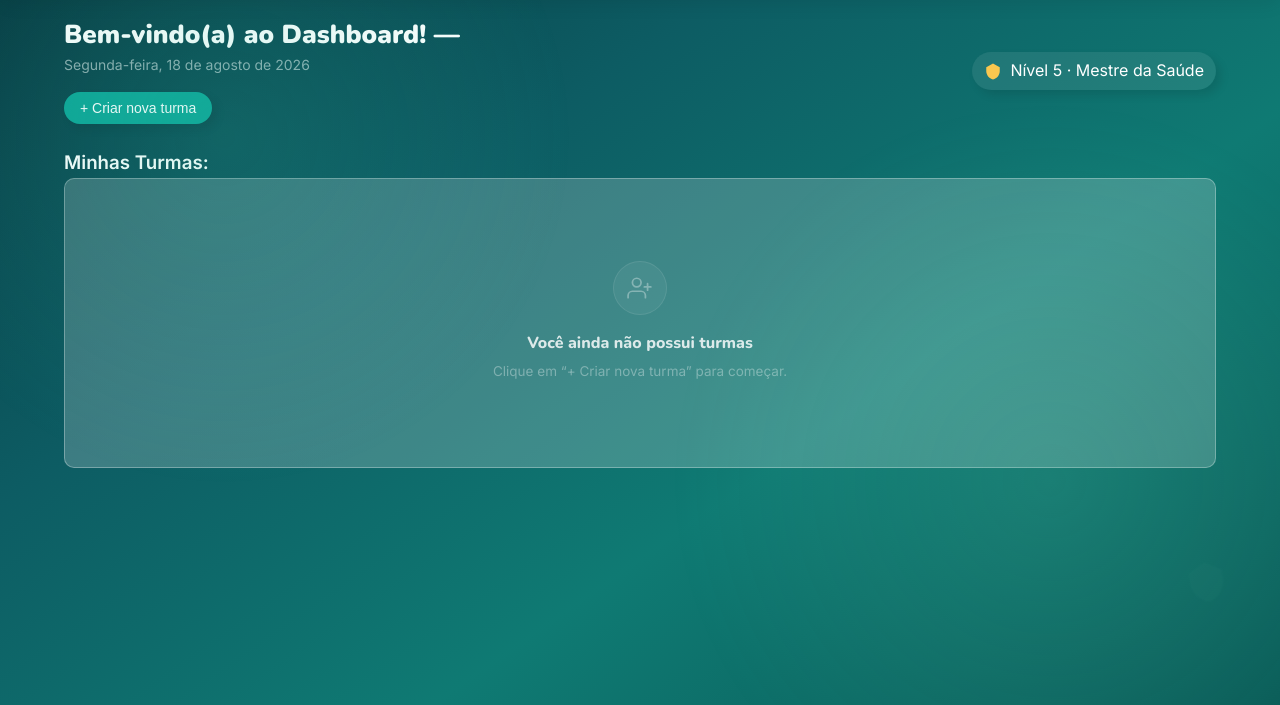
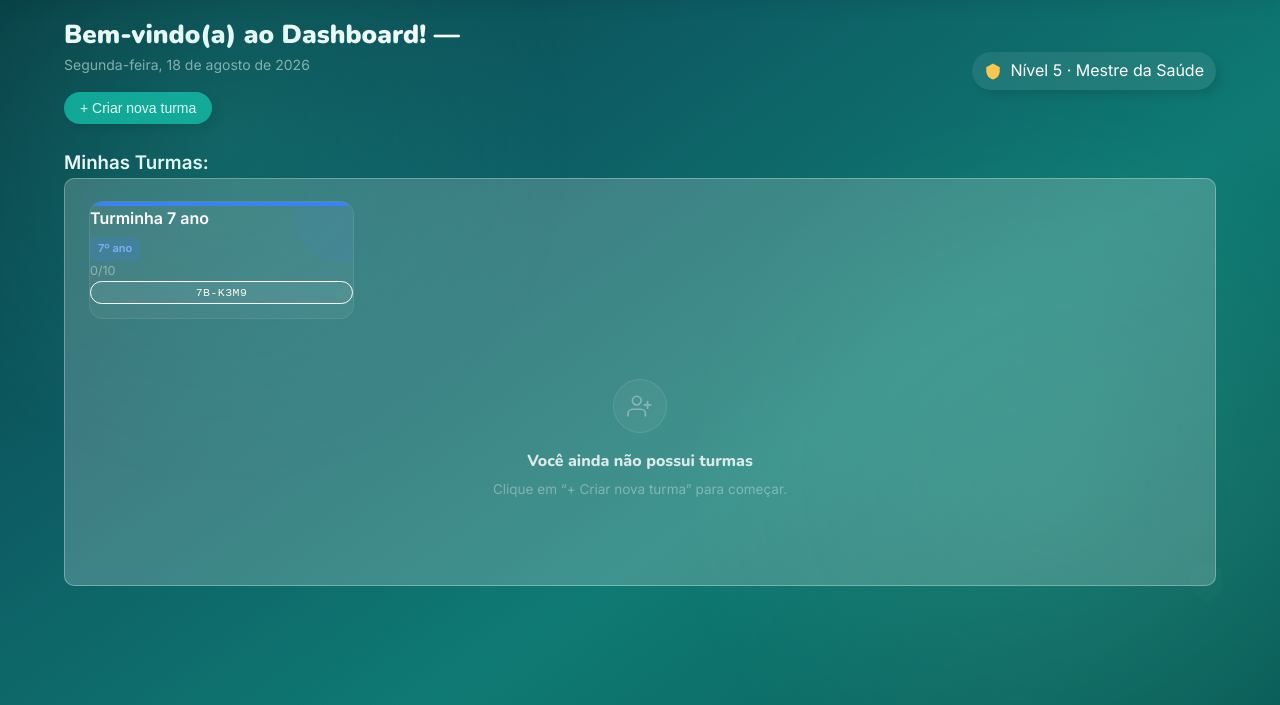
Before and after one commit to Thz002/heroes-of-health, a website: page src/pages/dashboard.html in a window 1280 px wide. Shown: the part 95-800 px from the top of the page. Drawn offline with nearby package versions, Linux system fonts and the light colour scheme.

Commit message:
Estilização de turmas

```diff
--- a/src/css/dashboard.css
+++ b/src/css/dashboard.css
@@ -446,3 +446,87 @@ body {
     transform: translateY(0);
     /*---> ANALISAR*/
 }
+.turma-card{
+    display: flex;
+    flex-direction: column;
+    min-height: 118px;
+    background: rgba(255,255,255,0.05);
+    border: 1px solid rgba(255,255,255,0.09);
+    border-radius: 14px;
+    box-shadow: 5px;
+    overflow: hidden;
+    cursor: pointer;
+    position: relative;
+    overflow: hidden;
+    transition: transform .18s ease, border-color .18s ease;
+}
+.turma-card::after { /*---> ANALISAR E ESTUDAR AFTER*/
+  content: '';
+  position: absolute;
+  top: -30px;
+  right: -30px;
+  width: 90px;
+  height: 90px;
+  border-radius: 50%;
+  background: var(--cor);
+  opacity: 0.07;
+  pointer-events: none;
+}
+.turma-card:hover{
+    transform: translateY(-3px);
+    border-color: var(--cor);
+}
+
+.turma-card__tarja {
+  display: block;
+  height: 4px;
+  background: var(--cor);
+}
+
+.turma-card_nome{
+    font-family: var(--font-display);
+    font-size: 16px;
+    font-weight: 800;
+    color: #fff;
+    margin: 0;
+    line-height: 1.25;
+}
+.turma-card__ano {
+  display: inline-block;
+  background: color-mix(in srgb, var(--cor) 18%, transparent);
+  color: color-mix(in srgb, var(--cor) 65%, white);
+  padding: 3px 8px;
+  border-radius: 6px;
+  font-size: 11px;
+  font-weight: 700;
+  margin: 6px 0 0;
+}
+.turma-card__rodape {
+  display: flex;
+  align-items: center;
+  justify-content: space-between;
+  gap: 10px;
+  margin-top: 16px;
+}
+.turma-card__alunos {
+  font-size: 12.5px;
+  color: rgba(255,255,255,0.4);
+}
+.turma-card__codigo{
+    border-radius: 14px;
+    border: #fff 1px solid;
+    transition: transform .18s ease, border-color .18s ease;
+    background: rgba(255,255,255,0.06);
+    color: floralwhite;
+    padding: 4px 9px;
+    cursor: pointer;
+    font-family: var(--font-mono, monospace);
+    font-size: 11.5px;
+    letter-spacing: 0.04em;
+}
+
+.turma-card__codigo:hover{
+    color: #fff;
+    border-color: rgba(255,255,255,0.25);
+    background: rgba(255,255,255,0.1);
+}
--- a/src/pages/dashboard.html
+++ b/src/pages/dashboard.html
@@ -93,7 +93,17 @@ de navegação aqui e deparar tudo entre Barra e conteudo── -->
           <section class="painel">
 
             <div class="lista-turmas" id="lista-turmas">
-              <!-- Turmas inseridas via JavaScript -->
+              <article class="turma-card" style="--cor:#3b82f6">
+                <span class="turma-card__tarja"></span>
+                <div class="turma-card__info">
+                  <h4 class="turma-card__nome">Turminha 7 ano</h4>
+                  <p class="turma-card__ano">7º ano</p>
+                </div>
+                <span class="turma-card__alunos">0/10</span>
+                <button type="button" class="turma-card__codigo">
+                  <span class="turma-card__codigo-txt">7B-K3M9</span>
+                </button>
+              </article>
             </div>
 
             <div class="empty-state" id="empty-turmas">
@@ -137,7 +147,8 @@ de navegação aqui e deparar tudo entre Barra e conteudo── -->
       <div class="campo">
         <span class="campo__label">Cor da turma</span>
         <div class="cores" id="seletor-cores">
-        <button type="button" class="cor cor--ativa" data-cor="#14b8a6" style="--c:#14b8a6" aria-label="Verde"></button>
+          <button type="button" class="cor cor--ativa" data-cor="#14b8a6" style="--c:#14b8a6"
+            aria-label="Verde"></button>
           <button type="button" class="cor" data-cor="#3b82f6" style="--c:#3b82f6" aria-label="Azul"></button>
           <button type="button" class="cor" data-cor="#f9c74f" style="--c:#f9c74f" aria-label="Amarelo"></button>
           <button type="button" class="cor" data-cor="#f472b6" style="--c:#f472b6" aria-label="Rosa"></button>
```
Lines whose indentation alone changed are shown as unchanged.
